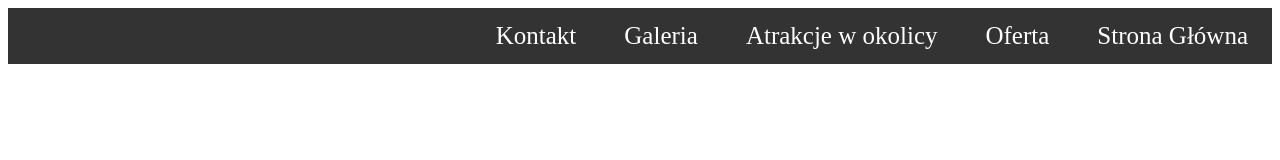
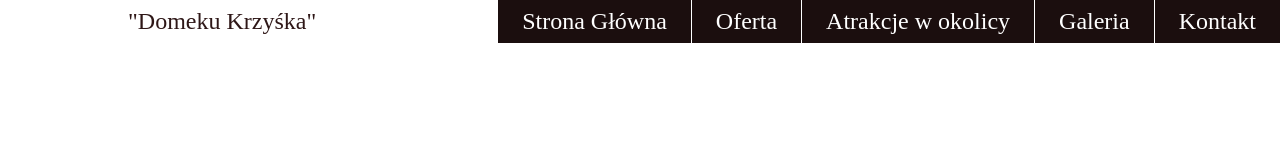
Before and after one commit to lolix881/DomekUKrzyska, a plain HTML site: page index.html in a window 1280 px wide. Drawn offline with Linux system fonts and the light colour scheme.

Commit message:
Co-authored-by: Jackins37 <Jackins37@users.noreply.github.com>

```diff
--- a/index.html
+++ b/index.html
@@ -3,10 +3,12 @@
     <head>
         <title>Domek u Krzyśka</title>
         <meta charset="utf-8">
-        <link rel="Stylesheet" type="text/css" href="style.css">
+        <link rel="stylesheet" type="text/css" href="style.css">
         <script src="script.js"></script>
     </head>
     <body>
+        <nav>
+            <div class="logo">"Domeku Krzyśka"</div>
             <ul>
                 <li><a href="Home">Strona Główna</a></li>
                 <li><a href="Oferta">Oferta</a></li>
@@ -14,5 +16,6 @@
                 <li><a href="Galeria">Galeria</a></li>
                 <li><a href="Contact">Kontakt</a></li>
             </ul>
+        </nav>
     </body>
 </html>
--- a/style.css
+++ b/style.css
@@ -1,21 +1,48 @@
+* {
+	margin: 0;
+	padding: 0;
+	box-sizing: border-box;
+}
+
+nav {
+	font-size: 1.5rem;
+	padding-top: 0;
+	padding-bottom: 0;
+	padding-left: 10%;
+	display: flex;
+	justify-content: space-between;
+	color: rgb(46, 23, 23) ;
+
+}
+
 ul {
-    list-style-type: none;
-    margin: 0;
-    padding: 0;
-    overflow: hidden;
-    background-color: #333;
-    font-size: 25px;
-  }
+  background-color: rgb(27, 14, 14);
+	display: flex;
+	list-style-type: none;
+}
 
-  li a {
-    float: right;
-    display: block;
-    color: white;
-    text-align: center;
-    padding: 14px 24px;
-    text-decoration: none;
-  }
+ul li {
+  padding-top: 0.5rem;
+  padding-bottom: 0.5rem;
+  padding-left: 1.5rem;
+  padding-right: 1.5rem;
+  border-left: 0.5px solid white;
+}
 
-  li a:hover {
-    background-color: #111;
-  }
+nav .logo {
+  padding-top: 0.5rem;
+  padding-bottom: 0.5rem;
+}
+
+nav a {
+	text-decoration: none;
+	color: white;
+}
+
+nav ul li:hover {
+  background-color: #533737;
+}
+
+.active {
+  background-color: #ffffff;
+}
```
Lines whose indentation alone changed are shown as unchanged.
